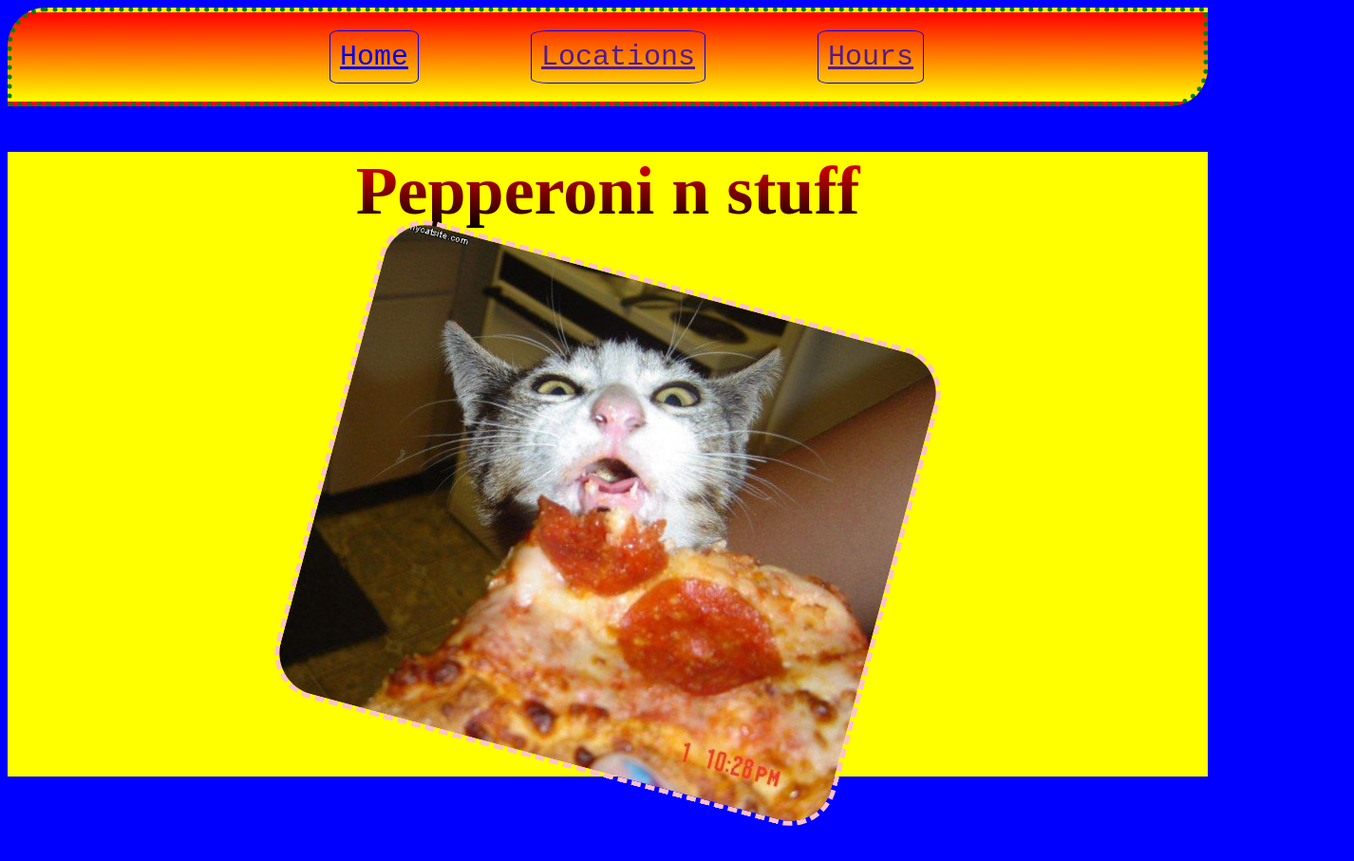
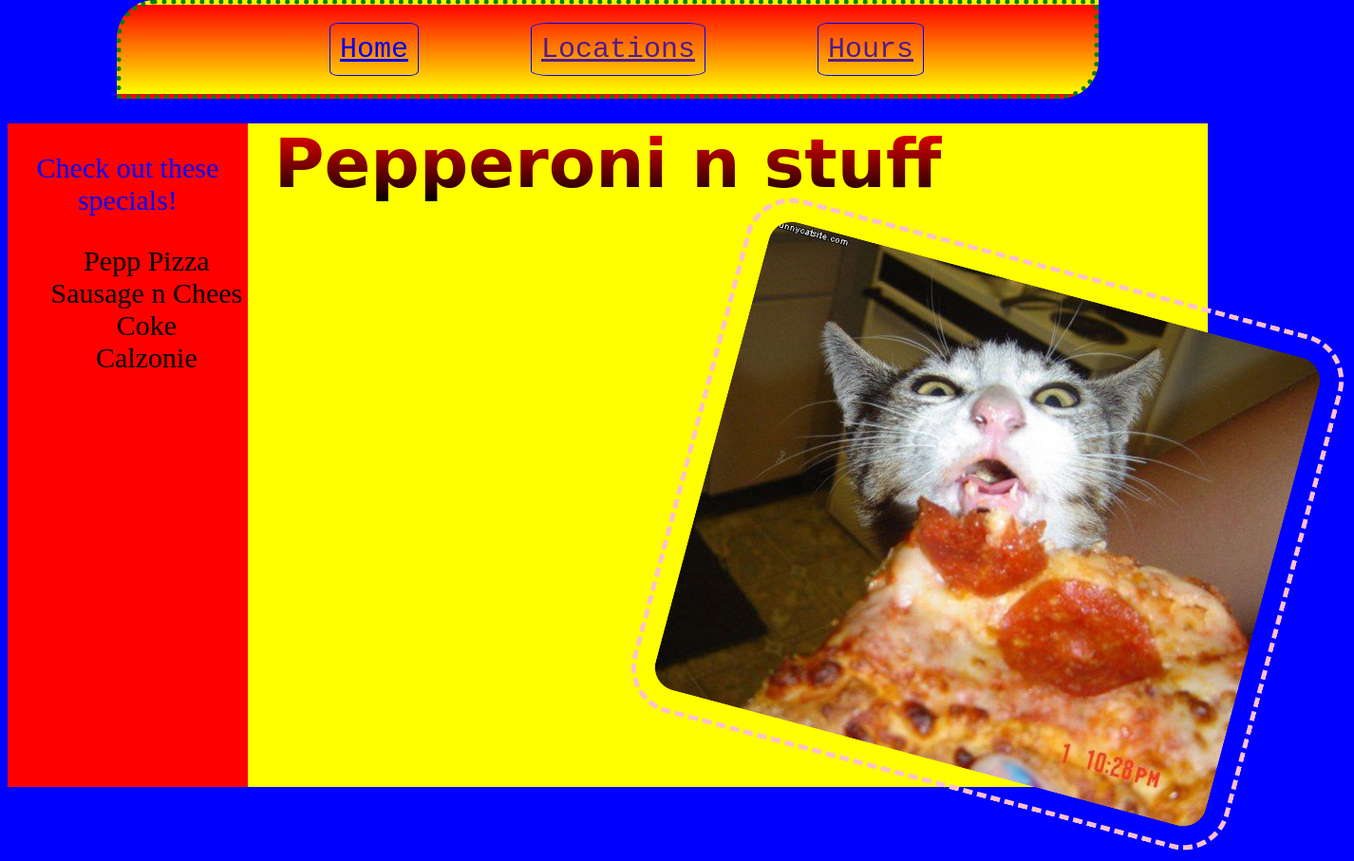
Before and after one commit to cortneymeg/july-2016, a plain HTML site: page pizza/pages/menu.html in a window 1280 px wide. Shown: the whole page at 95% size, 1426 px wide, since content can reach past the window. Before the commit the page ends 882 px from the top, so only its background shows below. Drawn offline with Linux system fonts and the light colour scheme; a web font is replaced by a local one.

Commit message:
Added css positioning

```diff
--- a/pizza/css/styles.css
+++ b/pizza/css/styles.css
@@ -1,3 +1,5 @@
+@import 'https://fonts.googleapis.com/css?family=Arima+Madurai|Galada';
+
 /*
 CSS needs 3 things:
 1. selector (div, p, a)
@@ -17,7 +19,7 @@ ul {
   list-style-type: none;
 }
 
-li {
+.inline {
   display: inline;
 }
 
@@ -43,6 +45,13 @@ a:hover {
 }
 
 #navbar {
+  z-index: 1;
+  position: fixed;
+  margin: 0 auto;
+  width: 80%;
+  top: 0;
+  left: 0;
+  right: 0;
   font-family: monospace;
   background: red; /* For browsers that do not support gradients */
   background: -webkit-linear-gradient(red, yellow); /* For Safari 5.1 to 6.0 */
@@ -58,11 +67,35 @@ a:hover {
 
 img {
   transform: rotate(15deg);
+  padding: 20px;
+  /* set position */
+  position: relative;
+  /* gives you 'top' 'bottom' 'left' and 'right' */
+  left: 400px;
+  bottom: -10px;
+  z-index: 0;
 }
+
+
 
 h1 {
   font-size: 72px;
   background: -webkit-linear-gradient(red, black);
   -webkit-background-clip: text;
   -webkit-text-fill-color: transparent;
+  font-family: 'Galada', cursive;
 }
+
+#main {
+  position: relative;
+  margin-top: 130px;
+}
+
+#side {
+  background-color: red;
+  width: 20%;
+  height: 100%;
+  position: absolute;
+  top: 0;
+  left: 0;
+}
--- a/pizza/pages/menu.html
+++ b/pizza/pages/menu.html
@@ -14,19 +14,29 @@
 
   <div id="navbar" class="text-center dotted-border">
     <ul>
-      <li><a href="../index.html">Home</a></li>
-      <li><a href="">Locations</a></li>
-      <li><a href="">Hours</a></li>
+      <li class="inline"><a href="../index.html">Home</a></li>
+      <li class="inline"><a href="">Locations</a></li>
+      <li class="inline"><a href="">Hours</a></li>
     </ul>
   </div>
 
   <!-- id, or a class -->
-  <div class="text-center">
+  <div id="main" class="text-center">
     <!-- inline style -->
     <h1>Pepperoni n stuff</h1>
 
     <img src="../img/cat.jpg" alt="" class="dashed-border">
 
+    <div id="side">
+    <p>Check out these specials!</p>
+    <ul>
+      <li>Pepp Pizza</li>
+      <li>Sausage n Chees</li>
+      <li>Coke</li>
+      <li>Calzonie</li>
+    </ul>
+    </div>
+
   </div>
 
 </body>
```
Also changed, not shown: pizza/index.html (+2 -2 lines).
